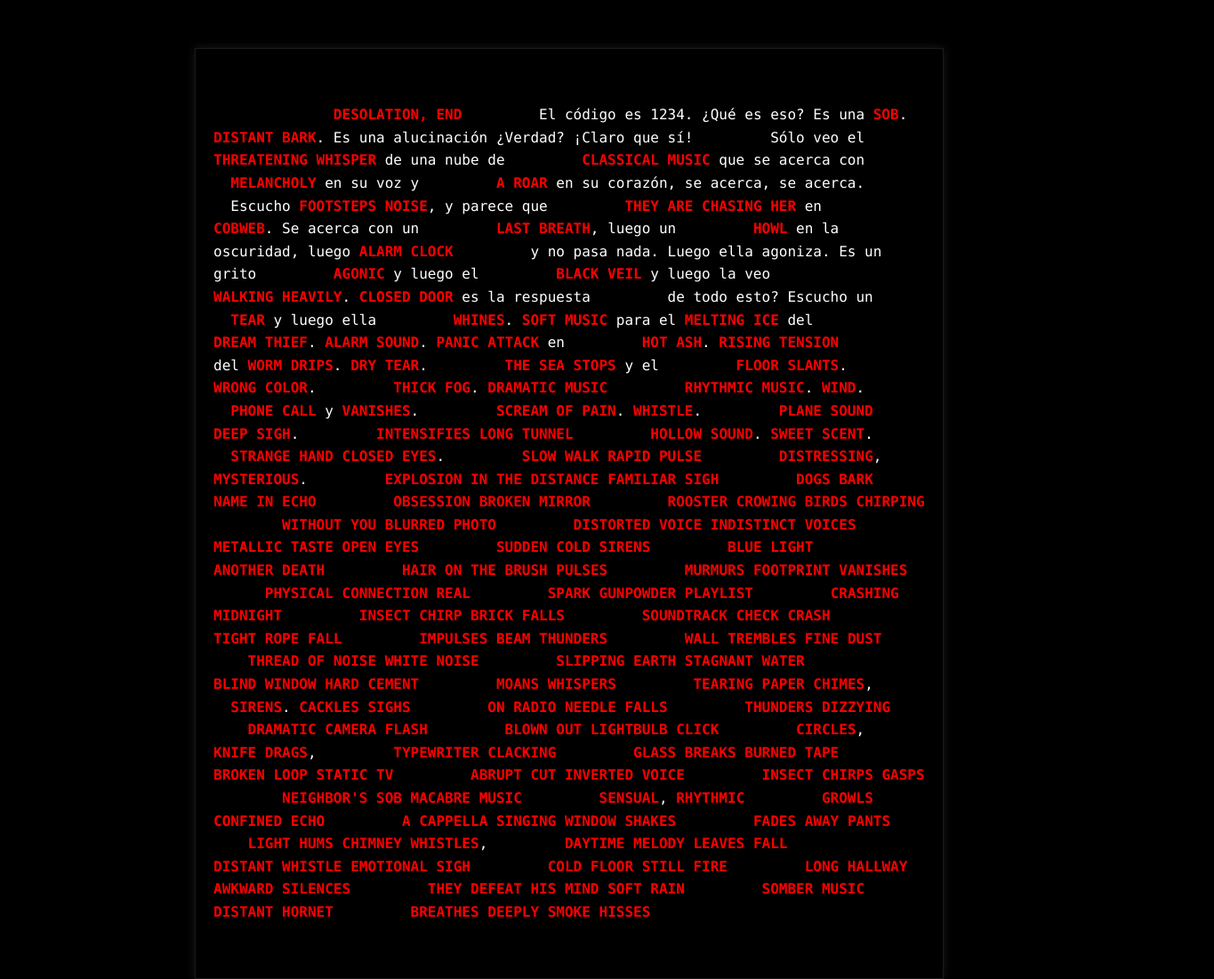
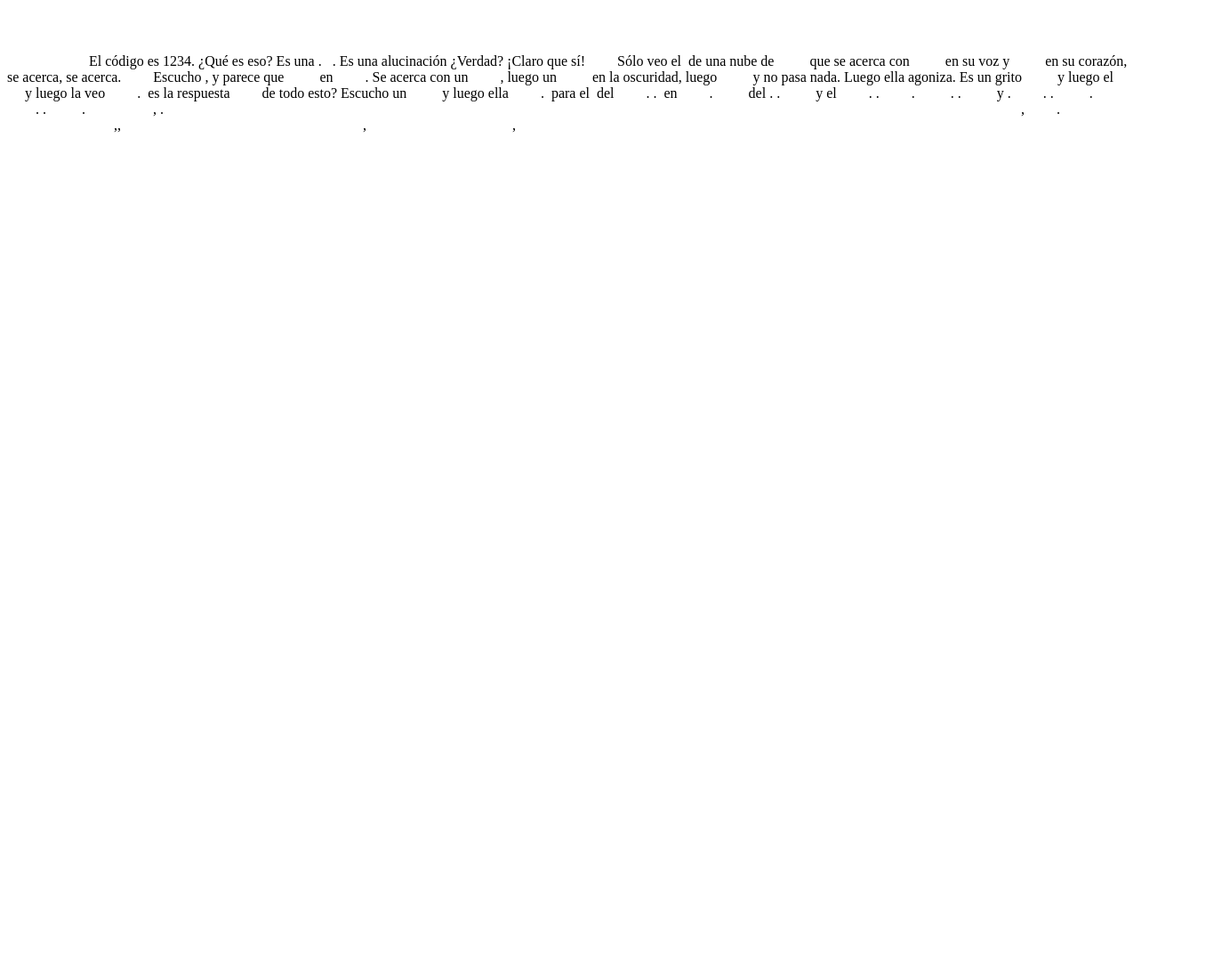
Before and after one commit to 05c474v1l47-eng/Noise-On-Off-Bloques-de-Texto, a plain HTML site: page index.html in a window 1280 px wide. Shown: the whole page at 89% size, 1365 px wide, since content can reach past the window. After the commit the page ends 800 px from the top, so only its background shows below. Drawn offline with Linux system fonts and the light colour scheme.

Commit message:
Update styles.css

```diff
--- a/styles.css
+++ b/styles.css
@@ -1,87 +1,79 @@
-/* ESTILOS GENERALES Y RETRO */
-body {
-    background-color: #000;
-    color: #fff;
-    font-family: 'Consolas', 'Courier New', monospace; /* AÃ±adida fuente Consolas/Courier */
-    padding: 20px;
-    line-height: 1.6;
+/* Necesario para la posición de los elementos glitch */
+#glitch-container strong {
+    /* Oculta el texto original (el texto en inglés que es "Glitch") */
+    text-indent: -9999px;
+    display: inline-block;
+    cursor: pointer;
+    position: relative;
+    font-weight: normal; /* Asegura que el texto cifrado no se vea tan fuerte */
+    user-select: none;
+    -moz-user-select: none;
+    -webkit-user-select: none;
 }
 
-h1 {
-    color: #00ff00; /* TÃ­tulos en verde para un toque terminal */
-    text-shadow: 0 0 5px rgba(0, 255, 0, 0.5);
+/* El texto principal (la traducción en español) se hace visible al pasar el ratón */
+#glitch-container strong:hover {
+    text-indent: 0; /* Muestra el texto de la traducción */
+    color: #4CAF50; /* Color distintivo (verde claro) para el texto traducido */
+    font-weight: bold;
 }
 
-#glitch-container {
-    max-width: 800px;
-    margin: 0 auto;
-    border: 1px solid rgba(255, 255, 255, 0.1);
-    padding: 20px;
-    box-shadow: 0 0 10px rgba(255, 255, 255, 0.1);
-}
+/* ----------------------------------- */
+/* Efecto GLITCH (Capas cian y magenta)*/
+/* ----------------------------------- */
 
-/* ESTILOS BASE DE LA PALABRA INTERACTIVA */
-strong {
-    color: #ff0000; /* Rojo base */
-    cursor: crosshair;
-    position: relative;
-    display: inline-block;
-    user-select: none;
-    transition: color 0.1s; /* TransiciÃ³n suave para el color base */
-}
-
-/* ESTILOS CLAVE DEL GLITCH */
-.glitch {
-    /* **CORRECCIÃ“N CLAVE:** Oculta el texto principal del <strong> para que solo se vean las capas ::before/::after */
-    color: transparent;
-}
-
-.glitch::before,
-.glitch::after {
-    /* El contenido glitcheado es la traducciÃ³n que puso JS */
+/* Capa CIAN (Glitch 1) */
+#glitch-container strong:before {
+    /* El contenido es la traducción, pero se muestra con el efecto glitch */
     content: attr(data-translation);
     position: absolute;
     top: 0;
     left: 0;
-    width: 100%;
-    height: 100%;
-    overflow: hidden;
-    /* Las capas flotantes son de color rojo */
-    color: #ff0000;
+    text-indent: 0;
+    color: cyan;
+    left: -2px;
+    animation: glitch-anim 2s infinite linear alternate-reverse;
 }
 
-/* Capa CIAN (ligeramente desplazada) */
-.glitch::before {
+/* Capa MAGENTA (Glitch 2) */
+#glitch-container strong:after {
+    content: attr(data-translation);
+    position: absolute;
+    top: 0;
+    left: 0;
+    text-indent: 0;
+    color: magenta;
     left: 2px;
-    text-shadow: -2px 0 #00ffff; /* Sombra en cian */
-    animation: glitch-anim-1 2s infinite linear alternate-reverse;
+    animation: glitch-anim 3s infinite linear alternate;
 }
 
-/* Capa MAGENTA (ligeramente desplazada) */
-.glitch::after {
-    left: -2px;
-    text-shadow: -2px 0 #ff00ff; /* Sombra en magenta */
-    animation: glitch-anim-2 3s infinite linear alternate-reverse;
+/* Al pasar el ratón, las capas glitch (cian y magenta) desaparecen */
+#glitch-container strong:hover:before,
+#glitch-container strong:hover:after {
+    content: none;
 }
 
-/* DEFINICIÃ“N DE ANIMACIONES con clip-path (Efecto de franjas que parpadean) */
-@keyframes glitch-anim-1 {
-    0% { clip-path: inset(86% 0 1% 0); }
-    15% { clip-path: inset(18% 0 63% 0); }
-    30% { clip-path: inset(15% 0 35% 0); }
-    45% { clip-path: inset(30% 0 25% 0); }
-    60% { clip-path: inset(80% 0 10% 0); }
-    75% { clip-path: inset(10% 0 80% 0); }
-    90% { clip-path: inset(5% 0 5% 0); }
-    100% { clip-path: inset(86% 0 1% 0); }
+/* Definición de la animación de Glitch */
+@keyframes glitch-anim {
+    0% {
+        clip: rect(32px, 350px, 4px, 0);
+    }
+    10% {
+        clip: rect(50px, 350px, 12px, 0);
+    }
+    20% {
+        clip: rect(78px, 350px, 15px, 0);
+    }
+    40% {
+        clip: rect(5px, 350px, 30px, 0);
+    }
+    60% {
+        clip: rect(60px, 350px, 10px, 0);
+    }
+    80% {
+        clip: rect(25px, 350px, 5px, 0);
+    }
+    100% {
+        clip: rect(2px, 350px, 40px, 0);
+    }
 }
-
-@keyframes glitch-anim-2 {
-    0% { clip-path: inset(25% 0 50% 0); }
-    10% { clip-path: inset(35% 0 20% 0); }
-    20% { clip-path: inset(80% 0 5% 0); }
-    40% { clip-path: inset(10% 0 80% 0); }
-    60% { clip-path: inset(90% 0 1% 0); }
-    80% { clip-path: inset(40% 0 40% 0); }
-    100% { clip-path: inset(25% 0 50% 0); }
-}
```
